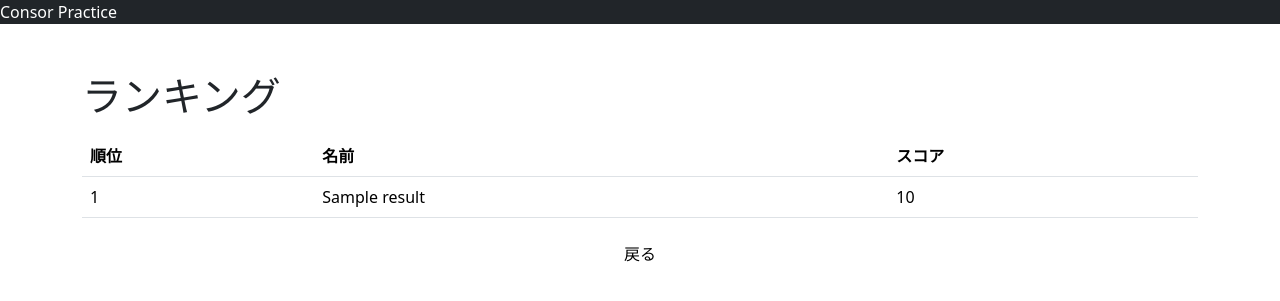
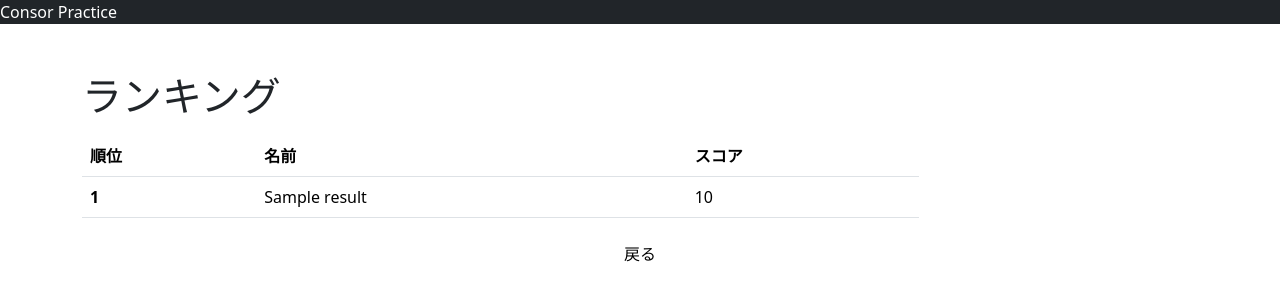
Before and after one commit to kohei-yamamoto1012/cursor_practice, a Rails app: page /practice_results in a window 1280 px wide. Shown: the top 301 px of the page. Run offline with Rails 7, Linux system fonts and the light colour scheme; tables that the repository leaves empty hold one stand-in row (Sample ...); style sheets or scripts are compiled from the project's sources; some libraries are stand-ins or nearby versions.

Commit message:
feat: ランキング画面のデザイン調整

```diff
--- a/app/views/practice_results/index.html.erb
+++ b/app/views/practice_results/index.html.erb
@@ -1,7 +1,7 @@
 <h1 class="mt-5">ランキング</h1>
 
 <div class="mt-3">
-  <table class="table table-hover">
+  <table class="table table-hover w-75">
     <thead class="thead-default">
       <tr>
         <th>順位</th>
@@ -12,8 +12,16 @@
 
     <tbody>
       <% @practice_results.each.with_index(1) do |practice_result, rank| %>
-        <tr>
-          <td><%= rank %></td>
+        <tr >
+          <% if rank == 1 %>
+            <th><i class="fas fa-crown"></i> <%= rank %></th>
+          <% elsif rank == 2 %>
+            <th><i class="fas fa-chess-king"></i> <%= rank %></th>
+          <% elsif rank == 3 %>
+            <th><i class="fas fa-chess-knight"></i> <%= rank %></th>
+          <% else %>
+            <th><i class="fas fa-running"></i> <%= rank %></th>
+          <% end %>
           <td><%= practice_result.name %></td>
           <td><%= practice_result.score %></td>
         </tr>
```
